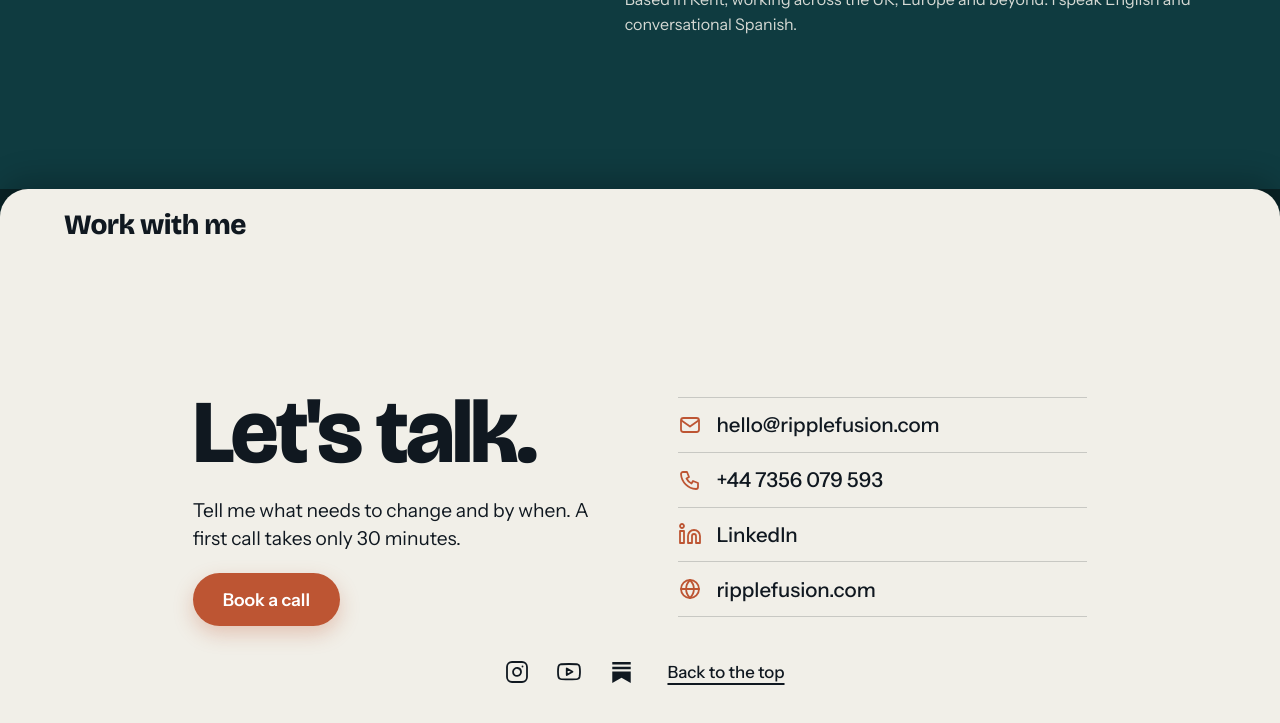
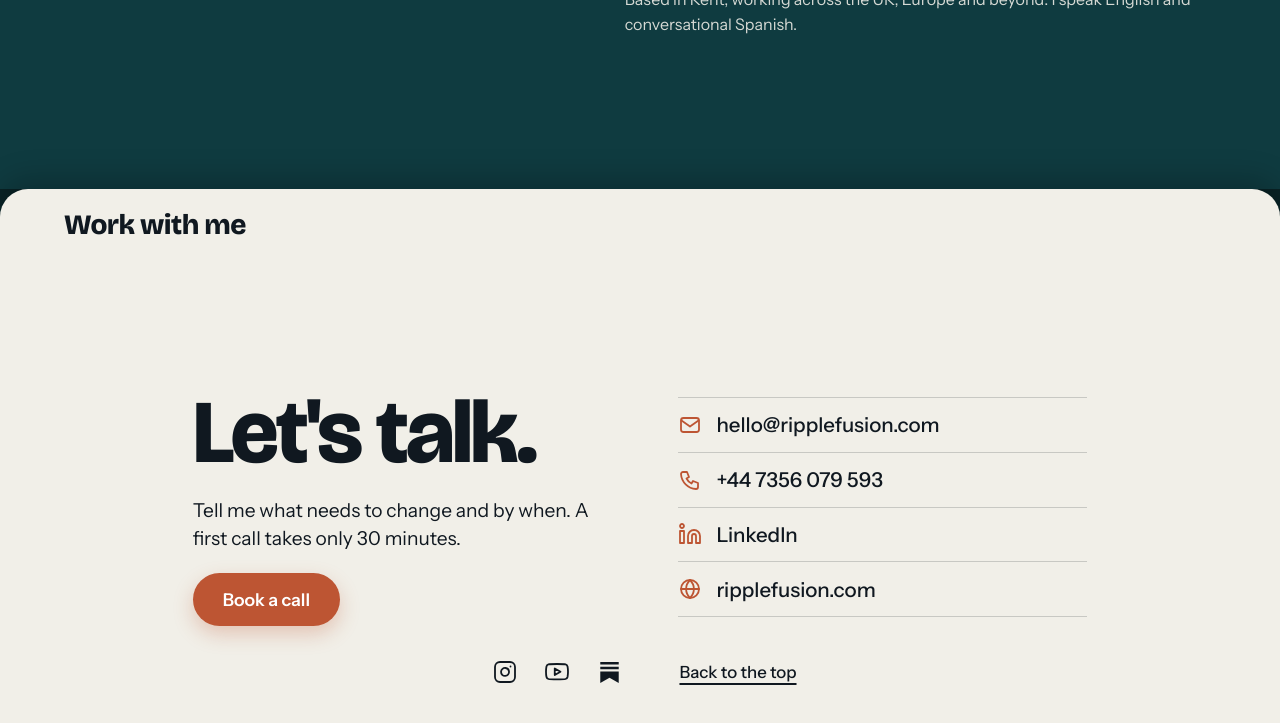
Before and after one commit to RippleFusion/RF-Website, a plain HTML site: page index.html in a window 1280 px wide. Shown: the part 1339-2062 px from the top of the page. Drawn offline with nearby package versions, Linux system fonts and the light colour scheme.

Commit message:
Meet socials icons and back-to-top link at page centre
Co-Authored-By: Claude Sonnet 5 <noreply@anthropic.com>
Claude-Session: https://claude.ai/code/session_01BN9pjmFQxh7k6ozZSjNx5M

```diff
--- a/index.html
+++ b/index.html
@@ -220,7 +220,7 @@
   .socials a:focus-visible { outline: 3px solid var(--orange); outline-offset: 2px; }
   @media (min-width: 900px) {
     .contact { grid-template-columns: 1fr 1fr; gap: clamp(32px, 6vw, 96px); max-width: 1600px; margin: 0 auto; }
-    .contact-foot { max-width: 1600px; margin-left: auto; margin-right: auto; }
+    .contact-foot { max-width: 1600px; margin-left: auto; margin-right: auto; justify-content: center; gap: 12px 48px; }
   }
 
   /* One entrance moment per page: content rises in, staggered, as the page lands */
```
